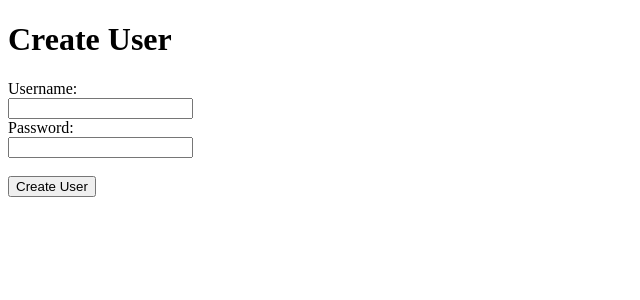
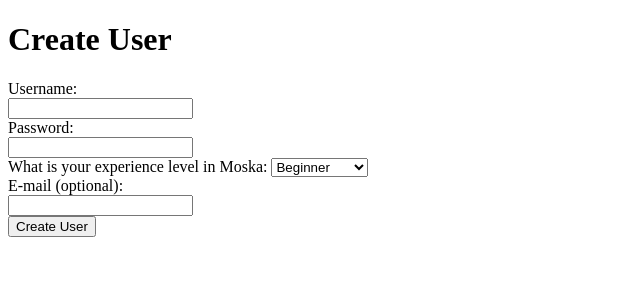
Before and after one commit to ilmari99/MoskaResearch, a Flask app: page /register in a window 1280 px wide. Shown: the top 300 px of the page, without its empty margins (0-640 px from the left). Run offline with Flask 2, Linux system fonts and the light colour scheme.

Commit message:
Now Asks for experience level and email too

```diff
--- a/templates/register.html
+++ b/templates/register.html
@@ -10,7 +10,14 @@
         <input type="text" name="username"><br>
         <label>Password:</label><br>
         <input type="password" name="password"><br>
-        <br>
+        <label>What is your experience level in Moska:</label>
+        <select name="experience">
+            <option value="Beginner">Beginner</option>
+            <option value="Intermediate">Intermediate</option>
+            <option value="Advanced">Advanced</option> <br>
+        </select><br>
+        <label>E-mail (optional):</label><br>
+        <input type="text" name="email"><br>
         <input type="submit" value="Create User">
     </form>
 </body>
```
